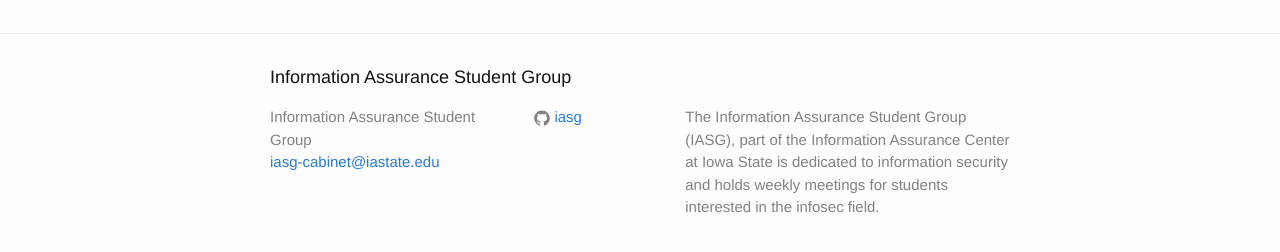
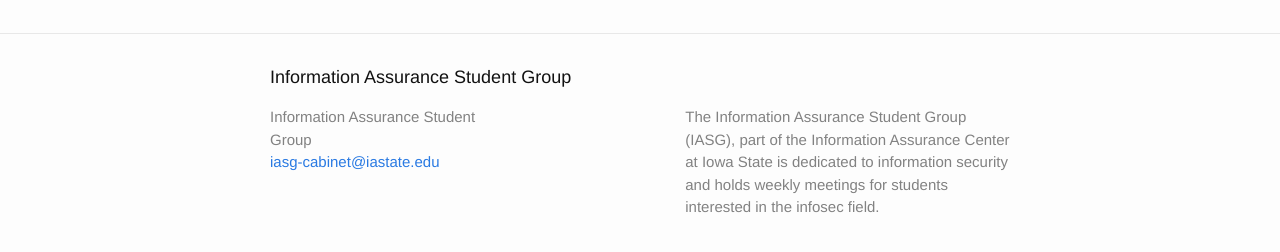
Before and after one commit to IASG/iasg.github.io, a Jekyll site: the page built from index.html, in a window 1280 px wide. Shown: the part 287-539 px from the top of the page. Built offline with Jekyll 4.4.1, drawn with Linux system fonts in a browser that asks for light colours.

Commit message:
Update _config.yml
Removed github username

```diff
--- a/_config.yml
+++ b/_config.yml
@@ -9,7 +9,7 @@
 baseurl: "" # the subpath of your site, e.g. /blog/
 url: "https://iasg-host.iseage.org" # the base hostname & protocol for your site
 twitter_username:
-github_username: iasg
+github_username:
 
 # Build settings
 markdown: kramdown
```
